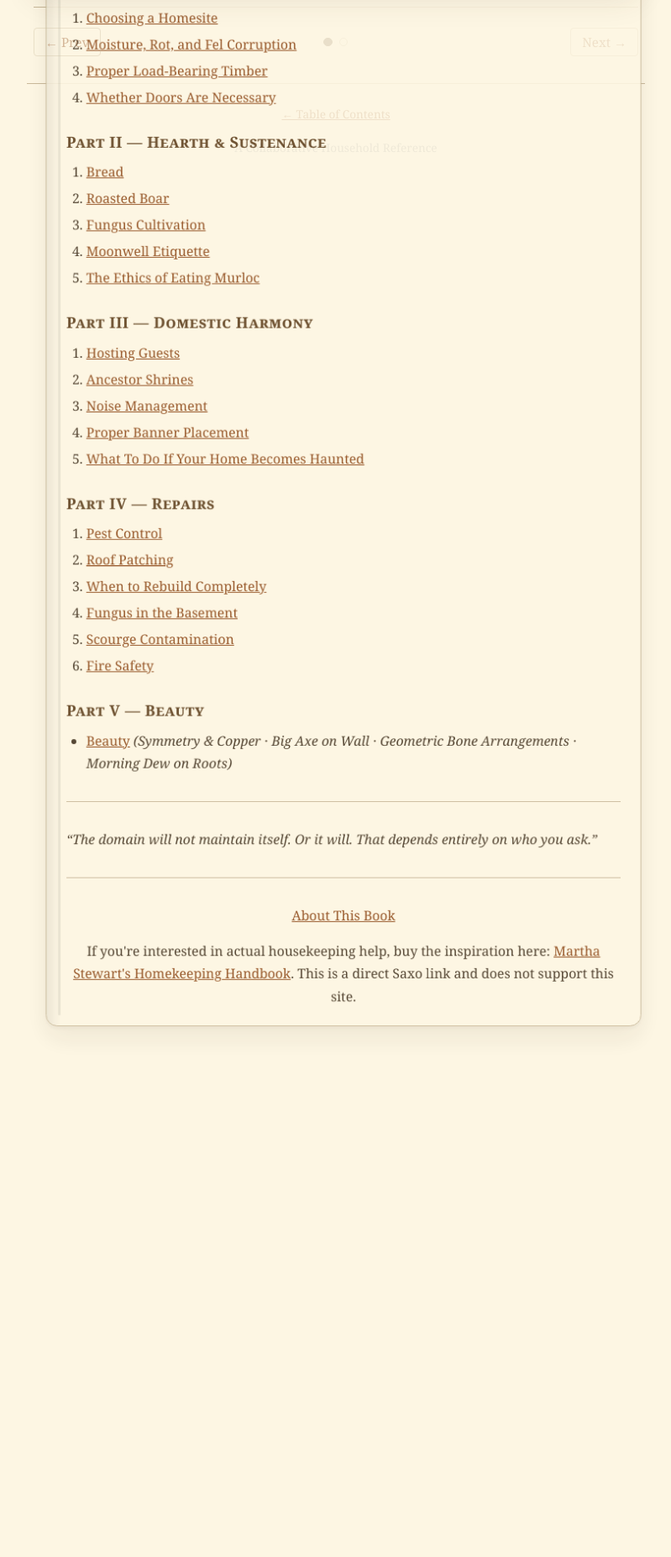
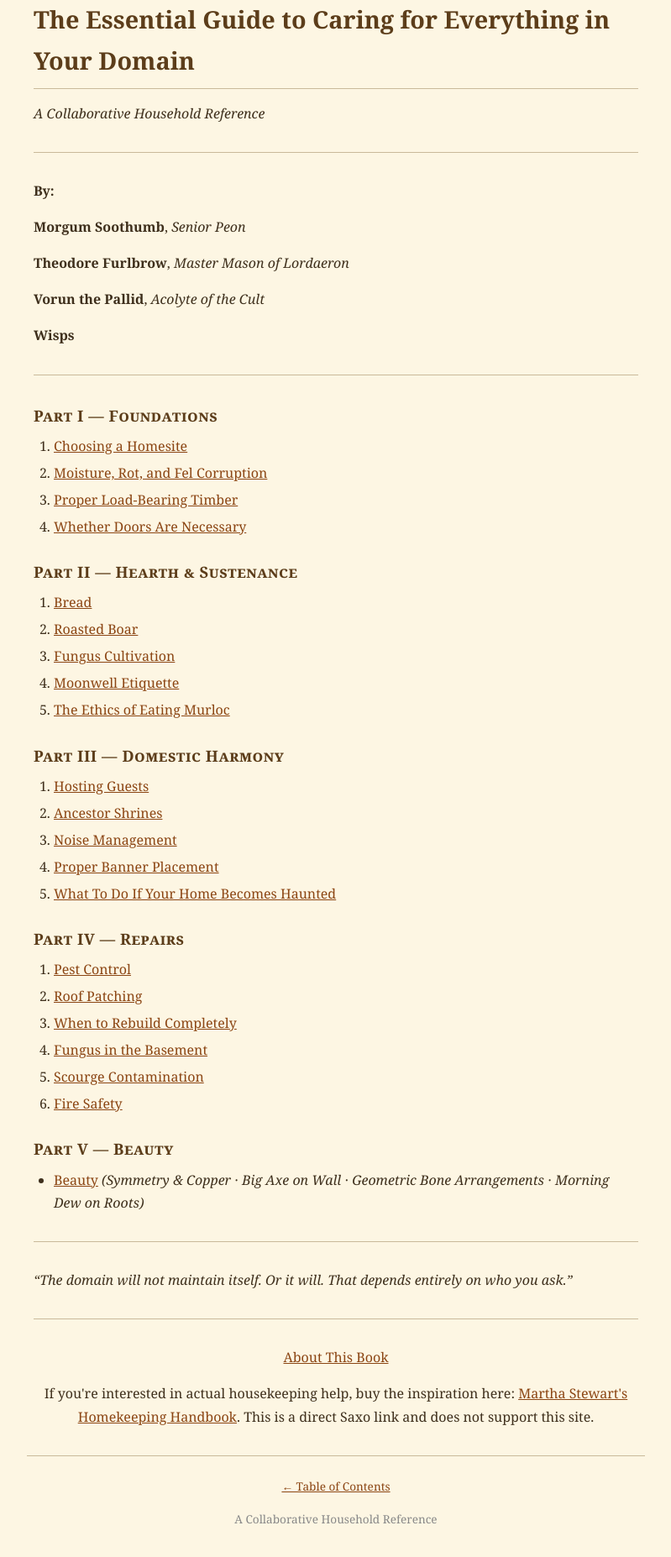
Before and after one commit to TroelsPDC/HomekeepingHandbook, a Jekyll site: the page built from index.md, in a window 1280 px wide, cut to the strip 688-2564 px from the top of the page. Shown: the top 1854 px of the strip at 84% size, without its empty margins (240-1039 px from the left). Built offline with Jekyll 4.4.1, drawn with Linux system fonts in a browser that asks for light colours.

Commit message:
revert homepage flipbook: remove animations and double-page loading, keep content
Agent-Logs-Url: https://github.com/TroelsPDC/HomekeepingHandbook/sessions/84a65024-ebf6-4c56-a2d6-6f7d9973d8f4

Co-authored-by: TroelsPDC <224520974+TroelsPDC@users.noreply.github.com>

```diff
--- a/_layouts/default.html
+++ b/_layouts/default.html
@@ -18,6 +18,5 @@
     <p class="colophon">A Collaborative Household Reference</p>
   </footer>
   <script src="{{ '/assets/js/audio.js' | relative_url }}"></script>
-  <script src="{{ '/assets/js/home-flipbook.js' | relative_url }}"></script>
 </body>
 </html>
--- a/assets/css/style.css
+++ b/assets/css/style.css
@@ -377,36 +377,17 @@ body.dark-mode .page-dot:not(.active):hover {
   background: rgba(255, 255, 255, 0.12);
 }
 
-/* Homepage flipbook */
-.home-flipbook-stage {
+/* Homepage cover & TOC */
+.home-cover-page {
   margin-top: 1rem;
-}
-
-.home-flipbook-stack .chapter-page {
+  overflow: hidden;
   border-radius: 0.85rem;
-  /* Allow each page to size itself to its own content.
-     The base .chapter-page rule uses inset: 0 which stretches the element
-     to fill the stack; that creates a circular dependency (stack height is
-     set by JS based on the page's offsetHeight, but the page height is
-     constrained to the stack height, so everything collapses to 0).
-     Overriding bottom to auto lets the height be content-determined so the
-     image and TOC text are actually visible. */
-  bottom: auto;
-}
-
-.home-cover-page {
-  padding: 0;
-  overflow: hidden;
 }
 
 .home-cover-image {
   display: block;
   width: 100%;
   height: auto;
-}
-
-.home-toc-page {
-  overflow: auto;
 }
 
 @media (prefers-reduced-motion: reduce) {
--- a/index.md
+++ b/index.md
@@ -3,16 +3,15 @@ layout: default
 title: "Homekeeping Handbook"
 ---
 
-<div class="author-page-stage home-flipbook-stage" data-home-flipbook>
-  <div class="author-page-stack home-flipbook-stack">
-    <section class="chapter-page home-cover-page" data-state="current">
-      <img
-        src="https://github.com/user-attachments/assets/c1e7b83b-6496-4924-a3bc-2b10620f4de0"
-        alt="Homekeeping Handbook cover with an orc cleaning a window"
-        class="home-cover-image"
-      >
-    </section>
-    <section class="chapter-page home-toc-page" data-state="after" aria-hidden="true" inert markdown="1">
+<div class="home-cover-page">
+  <img
+    src="https://github.com/user-attachments/assets/c1e7b83b-6496-4924-a3bc-2b10620f4de0"
+    alt="Homekeeping Handbook cover with an orc cleaning a window"
+    class="home-cover-image"
+  >
+</div>
+
+<div markdown="1">
 
 # The Essential Guide to Caring for Everything in Your Domain
 
@@ -103,8 +102,4 @@ title: "Homekeeping Handbook"
   <a href="https://www.saxo.com/dk/martha-stewarts-homekeeping-handbook_martha-stewart_hardback_9780517577004">Martha Stewart's Homekeeping Handbook</a>.
   This is a direct Saxo link and does not support this site.
 </p>
-</section>
-  </div>
 </div>
-
-<nav class="author-page-nav home-flipbook-nav" aria-label="Front page navigation"></nav>
```
